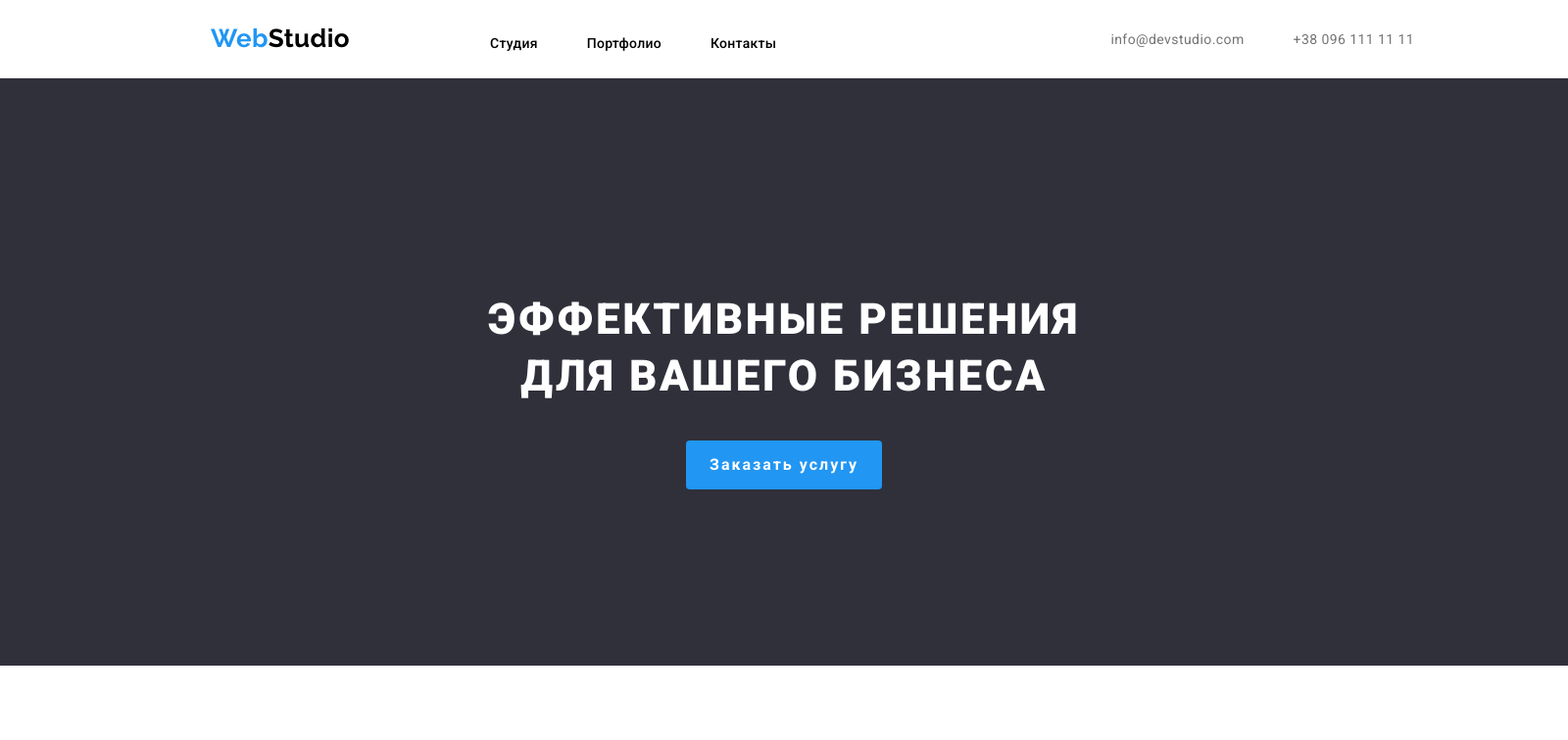
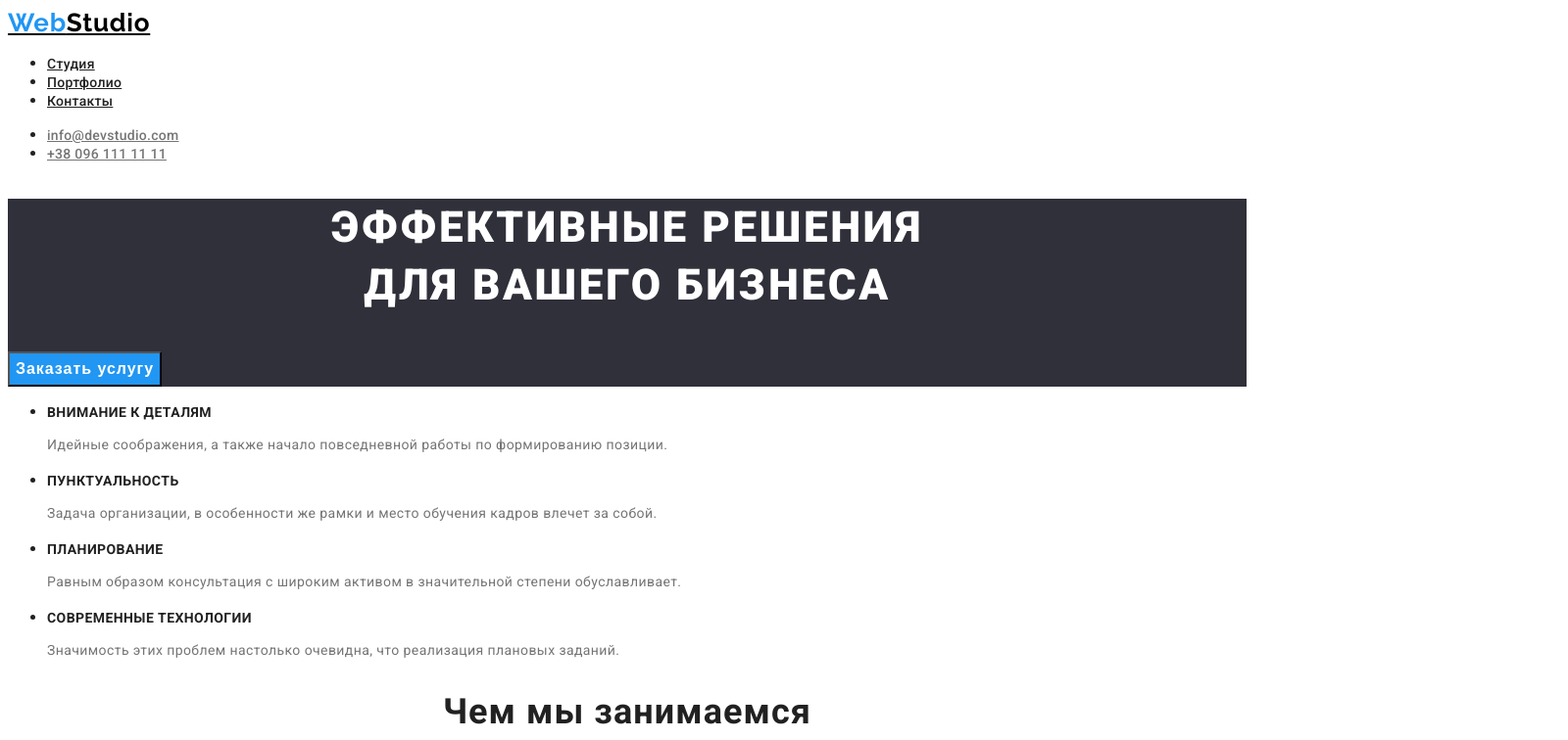
Before and after one commit to AndriiBeznosov/goit-markup-hw-02, a plain HTML site: page index.html in a window 1280 px wide. Shown: the top 756 px of the page at 98% size, 1600 px wide, since content can reach past the window. Drawn offline with Linux system fonts and the light colour scheme.

Commit message:
dz 2 (20.03.2022)
внес изменение по втором дз.

```diff
--- a/index.html
+++ b/index.html
@@ -11,86 +11,86 @@
         <link href="https://fonts.googleapis.com/css2?family=Raleway:wght@700&family=Roboto:wght@400;500;700;900&display=swap" rel="stylesheet">
     </head>
     <body>
-        <header class="header">
-            <a class="logo-header" href="index.html"> <span class="logo-color">Web</span>Studio</a>
+        <header>
+            <a class="logo-header" href="./index.html"> <span class="logo-color">Web</span>Studio</a>
                 <nav>
-                    <ul class="table table-nav">
-                        <li><a href="index.html">Студия</a></li>
-                        <li><a href="portfolio.html">Портфолио</a></li>
-                        <li><a href="#">Контакты</a></li>
+                    <ul>
+                        <li><a class="table-nav" href="./index.html">Студия</a></li>
+                        <li><a class="table-nav" href="./portfolio.html">Портфолио</a></li>
+                        <li><a class="table-nav" href="#">Контакты</a></li>
                     </ul>
                 </nav>
-                    <ul class="table table-info">
-                        <li><a href="mailto:info@devstudio.com">info@devstudio.com</a></li>
-                        <li><a href="tel:+380961111111">+38 096 111 11 11</a></li>
+                    <ul class="table-info">
+                        <li><a class="table-info-link" href="mailto:info@devstudio.com">info@devstudio.com</a></li>
+                        <li><a class="table-info-link" href="tel:+380961111111">+38 096 111 11 11</a></li>
                     </ul>
         </header>
         <main>
             <section class="main-section">
-                <h1>Эффективные решения<br> для вашего бизнеса</h1>
-                <button type="button">Заказать услугу</button>
+                <h1 class="main-title">Эффективные решения<br> для вашего бизнеса</h1>
+                <button class="main-btm" type="button">Заказать услугу</button>
             </section>
-            <section class="section-info">
-                <ul class="table ">
+            <section>
+                <ul>
                     <li>
-                        <h3>Внимание к деталям</h3>
-                        <p>Идейные соображения, а также начало повседневной работы по формированию позиции.</p>
+                        <h3 class="main-subtitle" >Внимание к деталям</h3>
+                        <p class="main-text" >Идейные соображения, а также начало повседневной работы по формированию позиции.</p>
                     </li>
                     <li>
-                        <h3>Пунктуальность</h3>
-                        <p>Задача организации, в особенности же рамки и место обучения кадров влечет за собой.</p>
+                        <h3 class="main-subtitle" >Пунктуальность</h3>
+                        <p class="main-text" >Задача организации, в особенности же рамки и место обучения кадров влечет за собой.</p>
                     </li>
                     <li>
-                        <h3>Планирование</h3>
-                        <p>Равным образом консультация с широким активом в значительной степени обуславливает.</p>
+                        <h3 class="main-subtitle" >Планирование</h3>
+                        <p class="main-text" >Равным образом консультация с широким активом в значительной степени обуславливает.</p>
                     </li>
                     <li>
-                        <h3>Современные технологии</h3>
-                        <p>Значимость этих проблем настолько очевидна, что реализация плановых заданий.</p>
+                        <h3 class="main-subtitle" >Современные технологии</h3>
+                        <p class="main-text" >Значимость этих проблем настолько очевидна, что реализация плановых заданий.</p>
                     </li>
                 </ul>
             </section>
             <section>
-                <h2>Чем мы занимаемся</h2>
-                <ul class="table">
+                <h2 class="section-subtitle">Чем мы занимаемся</h2>
+                <ul>
                     <li><img src="./images/box1.jpg" alt="photo" width="370"></li>
                     <li><img src="./images/box2.jpg" alt="photo" width="370"></li>
                     <li><img src="./images/box3.jpg" alt="photo" width="370"></li>
                 </ul>
             </section>
             <section>
-                <h2>Наша команда</h2>
-                <ul class="table">
+                <h2 class="section-subtitle">Наша команда</h2>
+                <ul>
                     <li>
                         <img src="./images/team1.jpg" alt="photo" width="270">
-                        <h3>Игорь Демьяненко</h3>
-                        <p>Product Designer</p>
+                        <h3 class="section-trainer" >Игорь Демьяненко</h3>
+                        <p class="coach-profession" >Product Designer</p>
                     </li>
                     <li>
                         <img src="./images/team2.jpg" alt="photo" width="270">
-                        <h3>Ольга Репина</h3>
-                        <p>Frontend Developer</p>
+                        <h3 class="section-trainer" >Ольга Репина</h3>
+                        <p class="coach-profession" >Frontend Developer</p>
                     </li>
                     <li>
                         <img src="./images/team3.jpg" alt="photo" width="270">
-                        <h3>Николай Тарасов</h3>
-                        <p>Marketing</p>
+                        <h3 class="section-trainer" >Николай Тарасов</h3>
+                        <p class="coach-profession" >Marketing</p>
                     </li>
                     <li>
                         <img src="./images/team4.jpg" alt="photo" width="270">
-                        <h3>Михаил Ермаков</h3>
-                        <p>UI Designer</p>
+                        <h3 class="section-trainer" >Михаил Ермаков</h3>
+                        <p class="coach-profession" >UI Designer</p>
                     </li>
                 </ul>
             </section>
         </main>
-        <footer>
-            <a class="logo" href="index.html"> <span class="logo-color">Web</span>Studio</a>
+        <footer class="footer">
+            <a class="footer-logo" href="./index.html"> <span class="footer-logo-color">Web</span>Studio</a>
             <address>
-                <p>г. Киев, пр-т Леси Украинки, 26</p>
-                <ul class="table">
-                    <li><a href="mailto:info@example.com">info@example.com</a></li>
-                    <li><a href="tel:+380991111111">+38 099 111 11 11</a></li>
+                <p class="footer-addres">г. Киев, пр-т Леси Украинки, 26</p>
+                <ul>
+                    <li><a class="footer-info-link" href="mailto:info@example.com">info@example.com</a></li>
+                    <li><a class="footer-info-link" href="tel:+380991111111">+38 099 111 11 11</a></li>
                 </ul>
             </address>
         </footer>
--- a/style.css
+++ b/style.css
@@ -1,129 +1,166 @@
-
-body {
-    margin: 0 auto;
-    padding: 0;
-    font-family: 'Roboto', sans-serif;
-    font-size: 14px;
-    line-height: 1.714em;
-    letter-spacing: 0.03em;
-    width: 1600px;
-    height: auto;
-}
-a {
-   text-decoration: none;
-   color: rgb(0, 0, 0);
-}
-.table {
-    list-style: none;
-    display: flex;
-    justify-content: center;
-    align-items: center;
-    text-align: left;
+:root {
+    --primary-text-color :#212121;
+    --primary-whity-color :#ffffff;
+    --accent-color :#2196F3;
+    --link-color :#757575;
+    --logo-color :#000000;
+    --bgr-color :#2F303A;
 
 }
-
-.header {
-    display: flex;
-    height: 80px;
-    width: 1600px;
+body {
+    background-color: var(--primary-whity-color);
+    font-family: 'Roboto', sans-serif;
+    font-style: normal;
+    color: var(--primary-text-color);
 }
-.logo-color {
-    color: #2196F3;
-}
+/* header страницы index и portfolio */
 .logo-header {
     font-family: 'Raleway';
     font-weight: 700;
     font-size: 26px;
-    line-height: 1.192em;
-    padding: 24px 0 25px 215px;
-    margin-right: 53px;
+    line-height: 1.192;
+    color: var(--logo-color);
+    letter-spacing: 0.03em;
+}
+.logo-color {
+    color: var(--accent-color);
 }
 .table-nav {
-    margin: 32px 0;
-    font-family: 'Roboto';
-    font-style: normal;
     font-weight: 500;
+    font-size: 14px;
+    line-height: 1.142;
     letter-spacing: 0.02em;
+    color: var(--primary-text-color);
 }
-.table-nav a,
-.table-info a {
-    padding-left: 50px;
+.table-info-link {
+    font-weight: 500;
+    font-size: 14px;
+    line-height: 16px;
+    letter-spacing: 0.02em;
+    color: var(--link-color);
 }
-.table-info {
-    padding-left: 291px;
+.table-nav:hover,
+.table-nav:focus,
+.table-info-link:hover,
+.table-info-link:focus {
+    color: var(--accent-color);
 }
-.table-info a{
+.main-section {
+    background-color: var(--bgr-color);
+}
+.main-title {
+    font-weight: 900;
+    font-size: 44px;
+    line-height: 1.363;
+    text-align: center;
+    letter-spacing: 0.06em;
+    text-transform: uppercase;
+    color: var(--primary-whity-color);
+}
+/* main страницы index */
+.main-btm {
+    background-color: var(--accent-color);
+    font-weight: 700;
+    font-size: 16px;
+    line-height: 1.875;
+    text-align: center;
+    letter-spacing: 0.06em;
+    color: var(--primary-whity-color);
+    cursor: pointer;
+}
+.main-subtitle {
+    font-weight: 700;
+    font-size: 14px;
+    line-height: 1.142;
+    letter-spacing: 0.03em;
+    text-transform: uppercase;
+    color: var(--primary-text-color);
+}
+.main-text {
+    font-size: 14px;
+    line-height: 1.714;
+    letter-spacing: 0.03em;
     color: #757575;
 }
-.table-nav a:hover,
-.table-info a:hover {
-    color: #2196F3;
+.section-subtitle {
+    font-weight: 700;
+    font-size: 36px;
+    line-height: 1.166;
+    text-align: center;
+    letter-spacing: 0.03em;
 }
-.main-section {
-    background-color: #2F303A;
-    display: flex;
-    justify-content: center;
-    align-items: center;
-    flex-direction: column;
-    width: 1600px;
-    height: 600px;
+.section-trainer {
+    font-weight: 500;
+    font-size: 16px;
+    line-height: 1.187;
+    text-align: center;
+    letter-spacing: 0.03em;
+    color: var(--primary-text-color);
 }
-.main-section h1 {
-    font-family: 'Roboto';
-    font-style: normal;
-    font-weight: 900;
-    font-size: 44px;
+.coach-profession {
+    font-size: 16px;
+    line-height: 1.187;
+    text-align: center;
+    letter-spacing: 0.03em;
+    text-align: center;
+    color: var(--link-color);
+}
+/* footer страницы index и portfolio */
+.footer {
+    background-color: var(--bgr-color);
+}
+.footer-logo {
+    font-family: 'Raleway';
+    font-weight: 700;
+    font-size: 26px;
+    line-height: 1.192;
+    letter-spacing: 0.03em;
+    color: var(--primary-whity-color);
+}
+.footer-logo-color {
+    color: var(--accent-color);
+}
+.footer-addres {
+    font-size: 14px;
+    line-height: 1.714;
+    letter-spacing: 0.03em;
+    color: var(--primary-whity-color);
+
+}
+.footer-info-link {
+    font-size: 14px;
+    line-height: 1.714;
+    letter-spacing: 0.03em;
+    color: rgba(255, 255, 255, 0.6);
+}
+.footer-info-link:hover,
+.footer-info-link:focus {
+    color: rgba(255, 255, 255, 0.7);
+}
+/* main страницы portfolio */
+.main-btm-content {
+    background-color: #F5F4FA;
+    font-weight: 500;
+    font-size: 16px;
+    line-height: 1.625;
+    text-align: center;
+    letter-spacing: 0.03em;
+    color: var(--primary-text-color);
+}
+.activ-btm {
+    background-color: var(--accent-color);
+    color: var(--primary-whity-color);
+}
+.main-project {
+    font-weight: 700;
+    font-size: 18px;
+    line-height: 36px;
     letter-spacing: 0.06em;
-    line-height: 1.32em;
-    color: #fff;
-    text-align: center;
-    text-transform: uppercase;
+    color: var(--primary-text-color);
 }
-.main-section button {
-    background-color: #2196F3;
-    color: #fff;
-    width: 200px;
-    height: 50px;
-    font-family: 'Roboto';
-    font-weight: 700;
-    letter-spacing: 2px;
+.main-web {
     font-size: 16px;
-    line-height: 1.875em;
-    border-radius: 4px;
-    border: #2196F3;
+    line-height: 30px;
+    letter-spacing: 0.03em;
+    color: var(--link-color);
 }
-.section-info {
-    width: 1170px;
-    height: 101px;
-    margin: 94px 215px 94px 215px;
-}
-.section-info li {
-    width: 270px;
-    height: 101px;
-    justify-content: space-between;
-    padding-left: 30px;
-}
-.section-info h3 {
-    font-family: 'Roboto';
-    font-style: normal;
-    font-weight: 700;
-    font-size: 14px;
-    line-height: 1.14em;
-    text-transform: uppercase;
-    color: #212121;
-    margin: 0 0 10px 0;
-}
-.section-info p {
-    font-family: 'Roboto';
-    font-style: normal;
-    font-weight: 400;
-    font-size: 14px;
-    line-height: 1.714em;
-    letter-spacing: 0.03em;
-    color: #757575;
-    margin-top: 0px;
-}
-.section-info ul{
-    padding:0;
-    margin: 0;
-}
```
Also changed, not shown: portfolio.html (+49 -49 lines).
